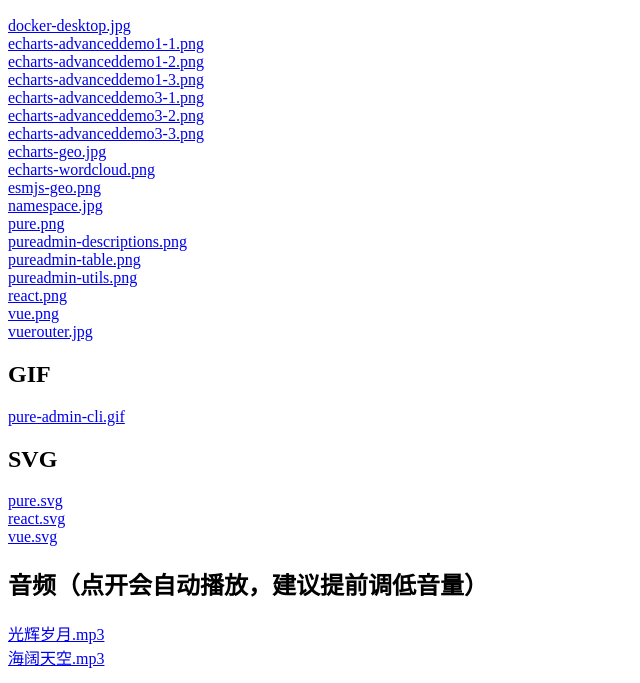
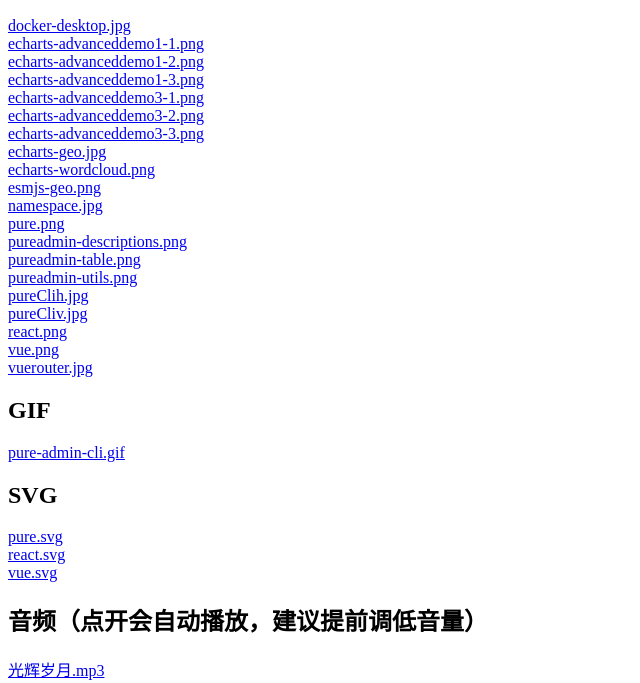
Before and after one commit to xiaoxian521/hyperlink, a plain HTML site: page index.html in a window 1280 px wide. Shown: the part 112-795 px from the top of the page, without its empty margins (0-640 px from the left). Drawn offline with Linux system fonts and the light colour scheme.

Commit message:
chore: add imgs

```diff
--- a/index.html
+++ b/index.html
@@ -30,6 +30,8 @@
 						"pureadmin-descriptions.png",
 						"pureadmin-table.png",
 						"pureadmin-utils.png",
+						"pureClih.jpg",
+						"pureCliv.jpg",
 						"react.png",
 						"vue.png",
 						"vuerouter.jpg"
```
Also changed, not shown: README.md, img/pureClih.jpg (added), img/pureCliv.jpg (added).
